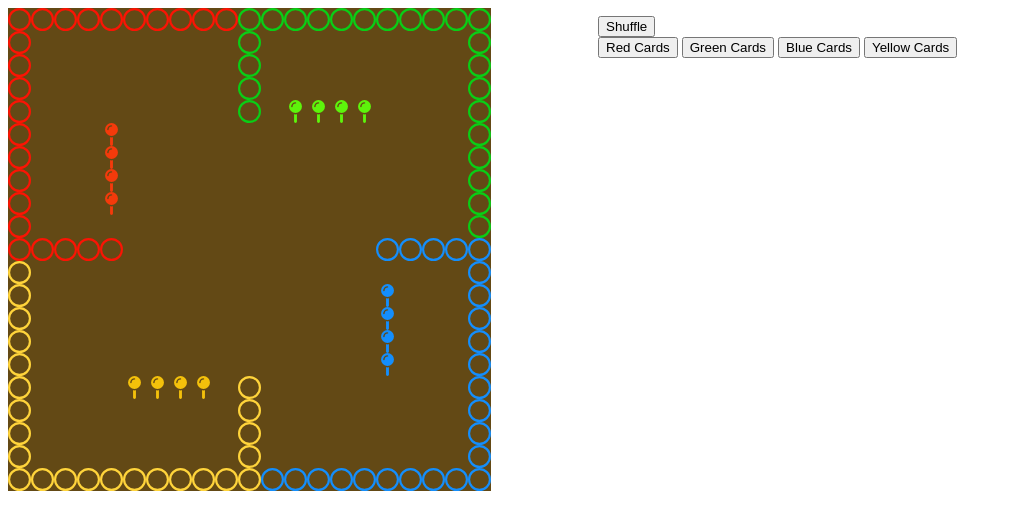
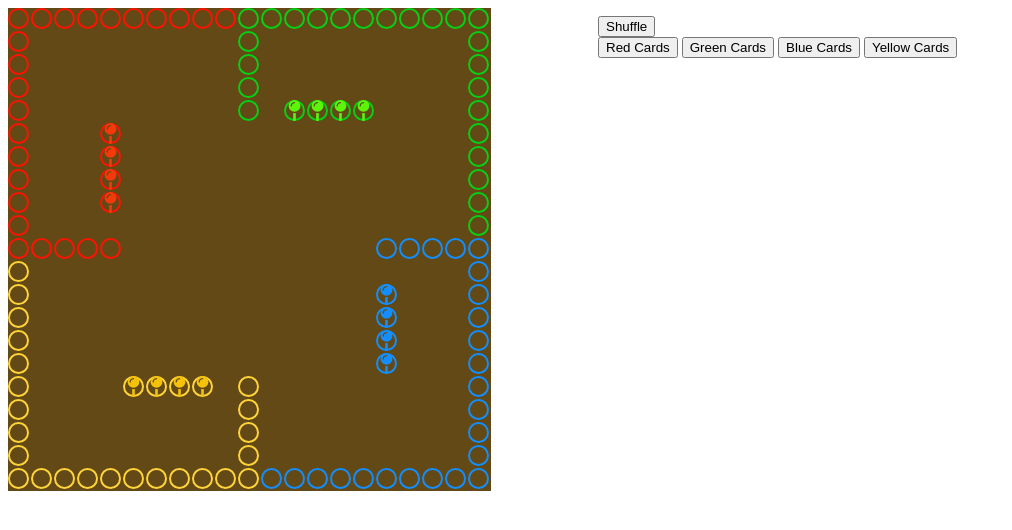
Before and after one commit to r-kag/js-TUC, a plain HTML site: page index.html in a window 1280 px wide. Shown: the whole page, without its empty margins (0-1012 px from the left). Drawn offline with Linux system fonts and the light colour scheme.

Commit message:
Beta Demo 2

```diff
--- a/app.js
+++ b/app.js
@@ -35,19 +35,19 @@ const startHoles = [
     redHole, '', '', '', '', '', '', '', '', '', greenHole, '', '', '', '', '', '', '', '', '', greenHole,
     redHole, '', '', '', '', '', '', '', '', '', greenHole, '', '', '', '', '', '', '', '', '', greenHole,
     redHole, '', '', '', '', '', '', '', '', '', greenHole, '', '', '', '', '', '', '', '', '', greenHole,
-    redHole, '', '', '', '', '', '', '', '', '', greenHole, '', '', '', '', '', '', '', '', '', greenHole,
-    redHole, '', '', '', '', '', '', '', '', '', '', '', '', '', '', '', '', '', '', '', greenHole,
-    redHole, '', '', '', '', '', '', '', '', '', '', '', '', '', '', '', '', '', '', '', greenHole,
-    redHole, '', '', '', '', '', '', '', '', '', '', '', '', '', '', '', '', '', '', '', greenHole,
-    redHole, '', '', '', '', '', '', '', '', '', '', '', '', '', '', '', '', '', '', '', greenHole,
+    redHole, '', '', '', '', '', '', '', '', '', greenHole, '', greenHole, greenHole, greenHole, greenHole, '', '', '', '', greenHole,
+    redHole, '', '', '', redHole, '', '', '', '', '', '', '', '', '', '', '', '', '', '', '', greenHole,
+    redHole, '', '', '', redHole, '', '', '', '', '', '', '', '', '', '', '', '', '', '', '', greenHole,
+    redHole, '', '', '', redHole, '', '', '', '', '', '', '', '', '', '', '', '', '', '', '', greenHole,
+    redHole, '', '', '', redHole, '', '', '', '', '', '', '', '', '', '', '', '', '', '', '', greenHole,
     redHole, '', '', '', '', '', '', '', '', '', '', '', '', '', '', '', '', '', '', '', greenHole,
     redHole, redHole, redHole, redHole, redHole, '', '', '', '', '', '', '', '', '', '', '', blueHole, blueHole, blueHole, blueHole, blueHole,
     yellowHole, '', '', '', '', '', '', '', '', '', '', '', '', '', '', '', '', '', '', '', blueHole,
-    yellowHole, '', '', '', '', '', '', '', '', '', '', '', '', '', '', '', '', '', '', '', blueHole,
-    yellowHole, '', '', '', '', '', '', '', '', '', '', '', '', '', '', '', '', '', '', '', blueHole,
-    yellowHole, '', '', '', '', '', '', '', '', '', '', '', '', '', '', '', '', '', '', '', blueHole,
-    yellowHole, '', '', '', '', '', '', '', '', '', '', '', '', '', '', '', '', '', '', '', blueHole,
-    yellowHole, '', '', '', '', '', '', '', '', '', yellowHole, '', '', '', '', '', '', '', '', '', blueHole,
+    yellowHole, '', '', '', '', '', '', '', '', '', '', '', '', '', '', '', blueHole, '', '', '', blueHole,
+    yellowHole, '', '', '', '', '', '', '', '', '', '', '', '', '', '', '', blueHole, '', '', '', blueHole,
+    yellowHole, '', '', '', '', '', '', '', '', '', '', '', '', '', '', '', blueHole, '', '', '', blueHole,
+    yellowHole, '', '', '', '', '', '', '', '', '', '', '', '', '', '', '', blueHole, '', '', '', blueHole,
+    yellowHole, '', '', '', '', yellowHole, yellowHole, yellowHole, yellowHole, '', yellowHole, '', '', '', '', '', '', '', '', '', blueHole,
     yellowHole, '', '', '', '', '', '', '', '', '', yellowHole, '', '', '', '', '', '', '', '', '', blueHole,
     yellowHole, '', '', '', '', '', '', '', '', '', yellowHole, '', '', '', '', '', '', '', '', '', blueHole,
     yellowHole, '', '', '', '', '', '', '', '', '', yellowHole, '', '', '', '', '', '', '', '', '', blueHole,
--- a/style.css
+++ b/style.css
@@ -30,8 +30,8 @@
 }
 
 .square svg {
-    height: 23px;
-    width: 23px;
+    height: 21px;
+    width: 21px;
     margin: 3;
     position: relative;
 }
@@ -57,9 +57,11 @@ path {
 .card {
     /* card border*/
     display: block;
+    border-radius: 7px;
     border: solid 2px black;
-    width: 30px;
-    height: 50px;
+    width: 50px;
+    margin: 7px;
+    height: 70px;
     cursor: pointer;
 }
 
```
